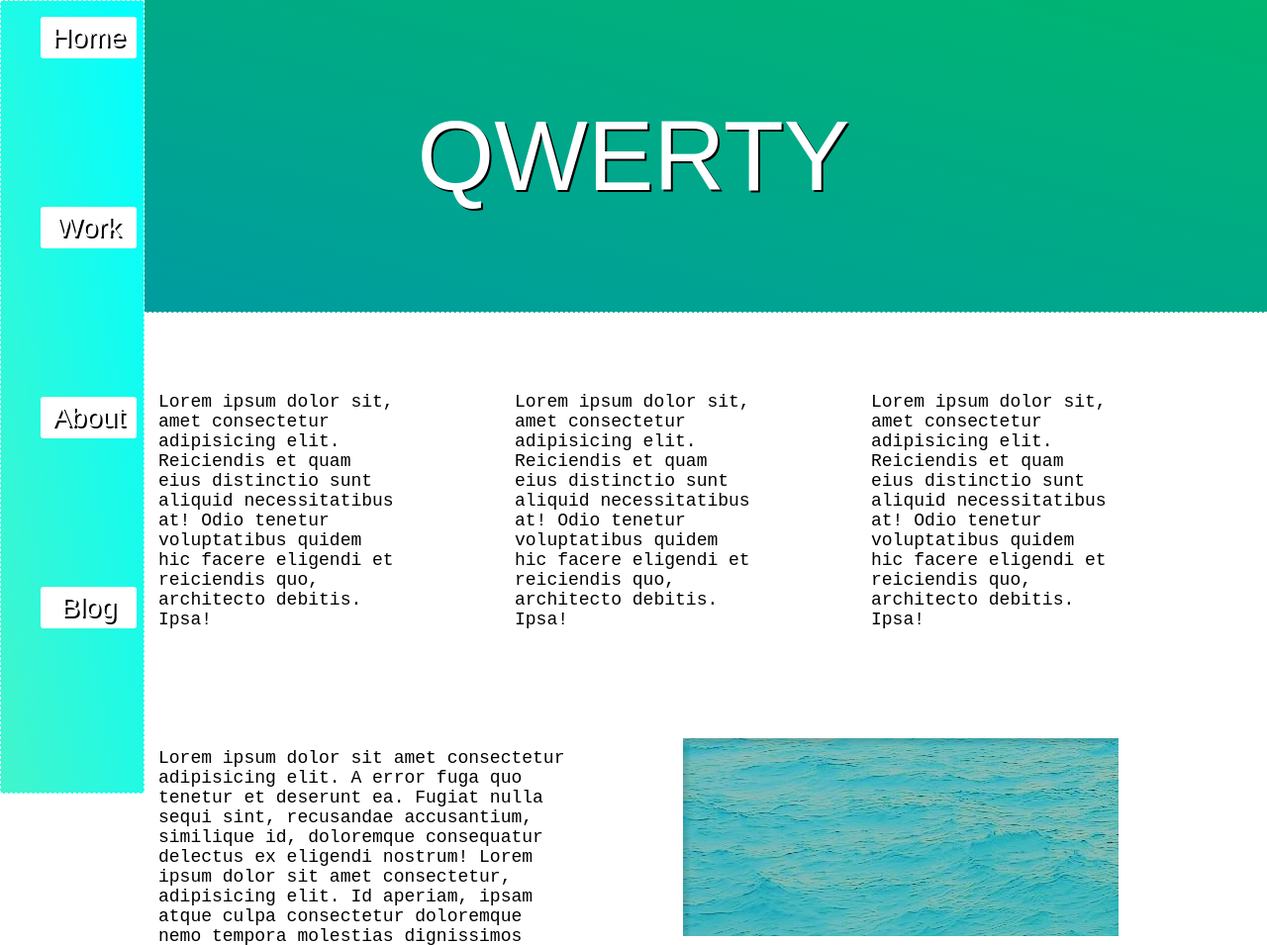
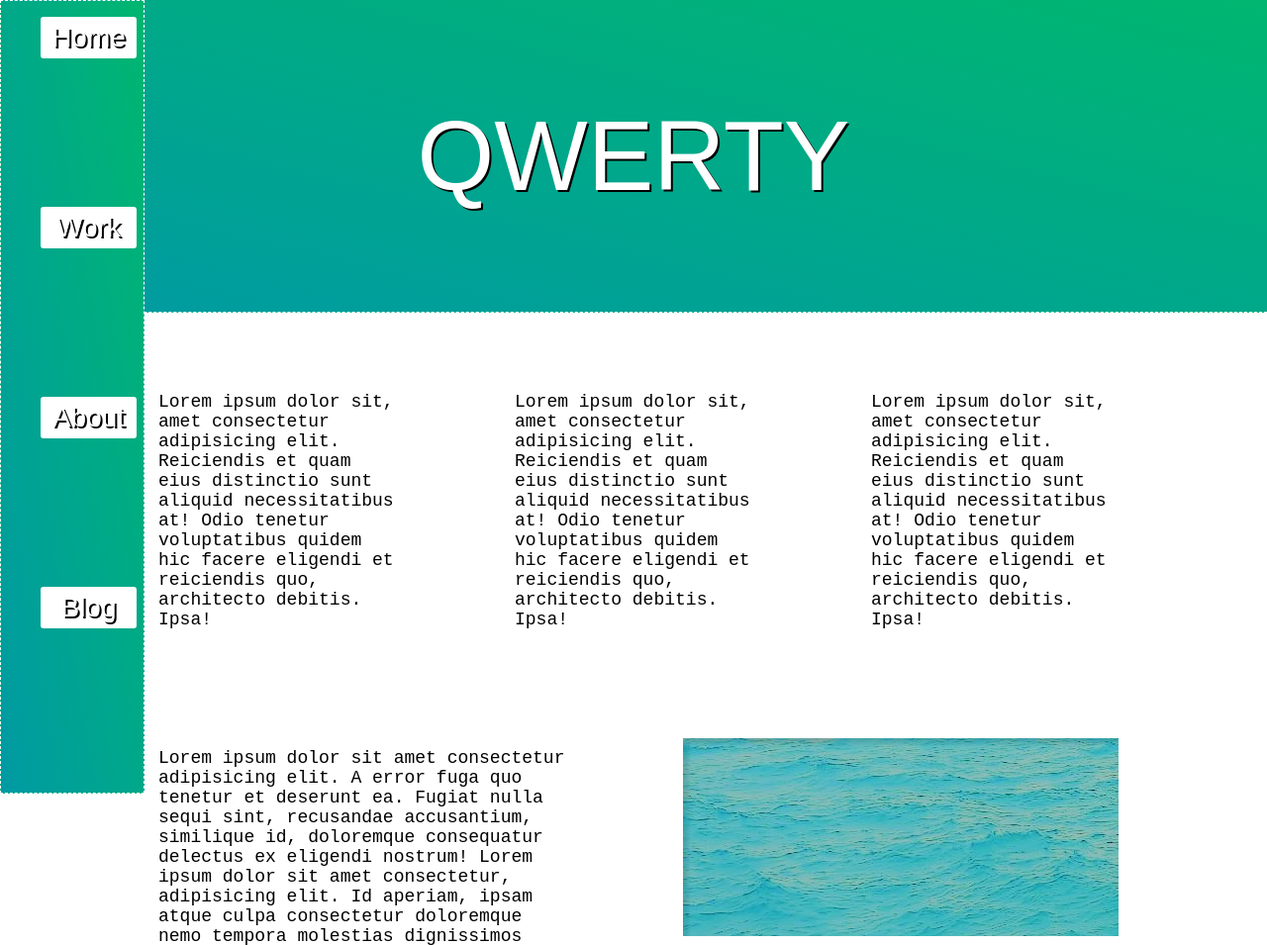
Before and after one commit to Jallejedi/fritidsProjJarl1, a plain HTML site: page index.html in a window 1280 px wide. Shown: the top 955 px of the page at 99% size. Drawn offline with Linux system fonts and the light colour scheme.

Commit message:
Update style.css

```diff
--- a/style.css
+++ b/style.css
@@ -82,7 +82,7 @@ nav {
     width: 3rem;
     height: 100vh;
     transition: width 200ms ease;
-    background-image: linear-gradient(to bottom left, aqua, #42f5cb);
+    background-image: linear-gradient(to bottom left, #00B670, #009AA3);
     border: dashed white 1px;
 }
 
```
